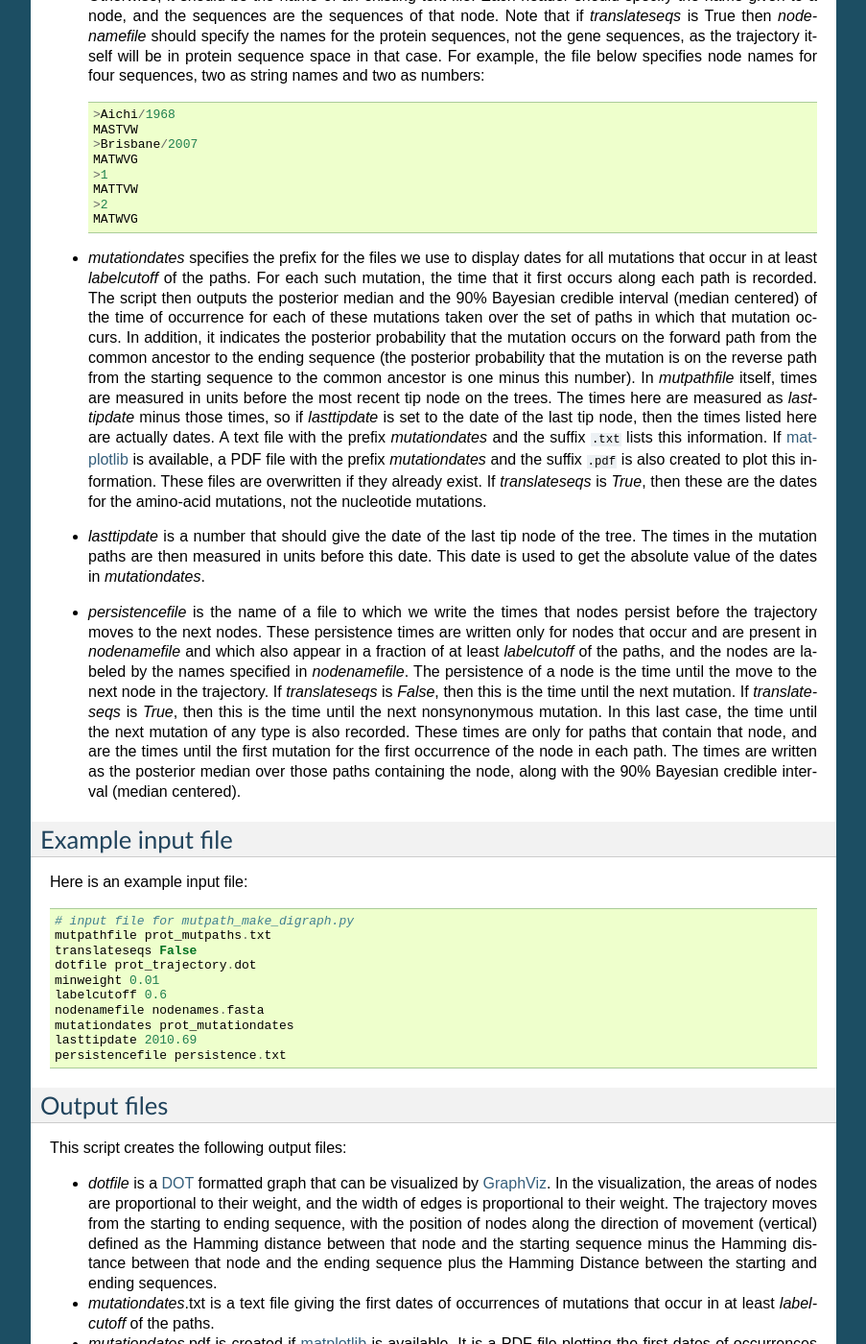
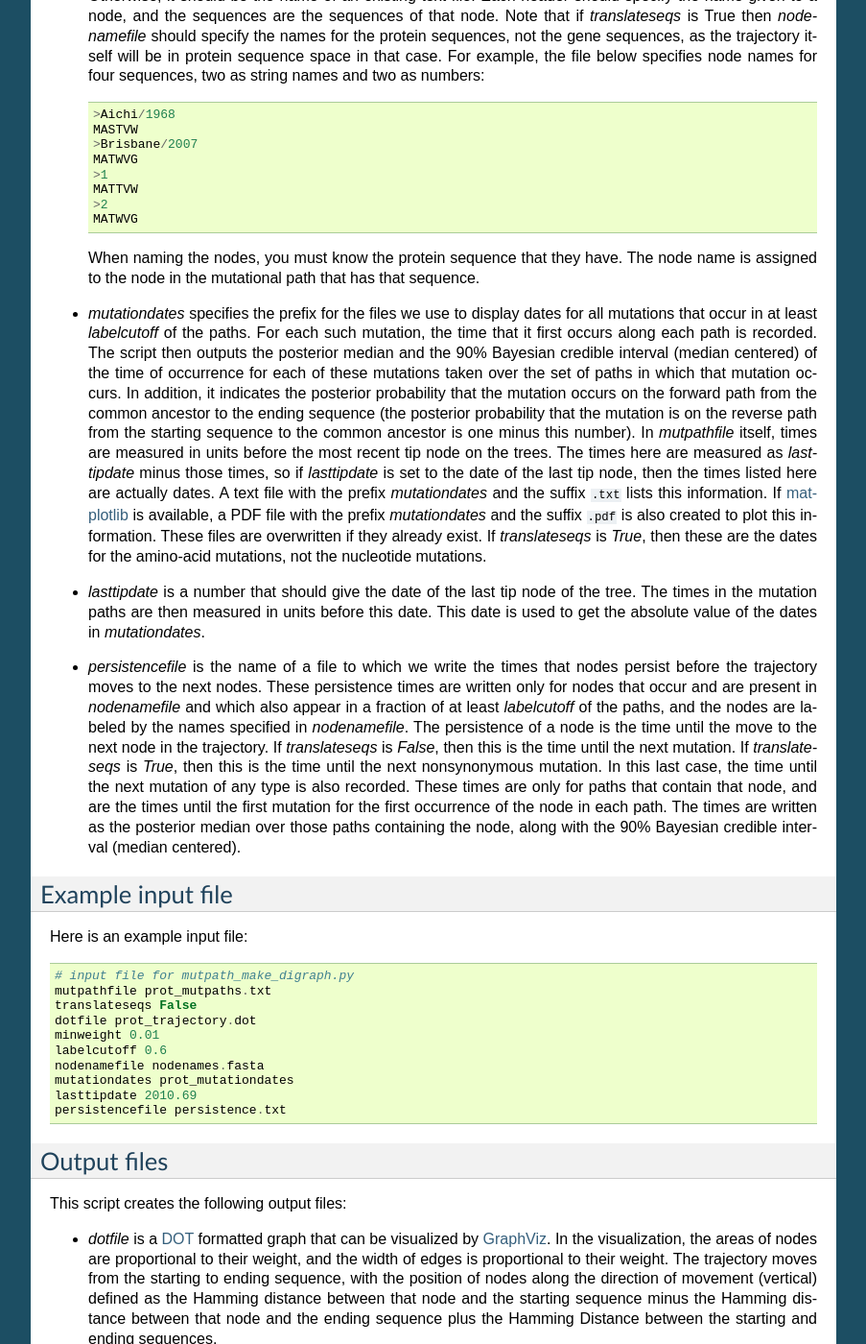
Before and after one commit to jbloom/mutpath, a Sphinx documentation site: the page built from docs/mutpath_make_digraph.rst, in a window 1280 px wide and 1400 px high, scrolled down 1351 px. Shown: the whole window at 96% size, without its empty margins (198-1101 px from the left). Built offline with Sphinx 7.4.7, drawn with Linux system fonts in a browser that asks for light colours; some of the changed text lies outside the part shown.

Commit message:
Minor documentation updates

```diff
--- a/docs/mutpath_make_digraph.rst
+++ b/docs/mutpath_make_digraph.rst
@@ -54,6 +54,8 @@ The input file should contain a series of keys (strings without spaces) that are
     >2
     MATWVG
 
+  When naming the nodes, you must know the protein sequence that they have. The node name is assigned to the node in the mutational path that has that sequence.
+
 * *mutationdates* specifies the prefix for the files we use to display dates for all mutations that occur in at least *labelcutoff* of the paths. For each such mutation, the time that it first occurs along each path is recorded. The script then outputs the posterior median and the 90% Bayesian credible interval (median centered) of the time of occurrence for each of these mutations taken over the set of paths in which that mutation occurs. In addition, it indicates the posterior probability that the mutation occurs on the forward path from the common ancestor to the ending sequence (the posterior probability that the mutation is on the reverse path from the starting sequence to the common ancestor is one minus this number). In *mutpathfile* itself, times are measured in units before the most recent tip node on the trees. The times here are measured as *lasttipdate* minus those times, so if *lasttipdate* is set to the date of the last tip node, then the times listed here are actually dates. A text file with the prefix *mutationdates* and the suffix ``.txt`` lists this information. If `matplotlib`_ is available, a PDF file with the prefix *mutationdates* and the suffix ``.pdf`` is also created to plot this information. These files are overwritten if they already exist. If *translateseqs* is *True*, then these are the dates for the amino-acid mutations, not the nucleotide mutations.
 
 * *lasttipdate* is a number that should give the date of the last tip node of the tree. The times in the mutation paths are then measured in units before this date. This date is used to get the absolute value of the dates in *mutationdates*.
--- a/docs/mutpath_parse_to_beastxml.rst
+++ b/docs/mutpath_parse_to_beastxml.rst
@@ -112,6 +112,7 @@ and the third entry must give the date of isolation, including at least
 a year and a month and day if available. The dates are important,
 as date stamped sequences are used in BEAST. If a date only includes the
 year, the numerical date assigned is halfway through that year (July 1).
+Note that **stop codons must be removed** from the sequences in *seqfile* prior to running this script.
 
 *startseq* should give the name of a FASTA file containing a single sequence
 entry which is the starting sequence for the mutational trajectory. The
```
Also changed, not shown: other parts of docs/mutpath_make_digraph.rst (+1 -1 lines).
